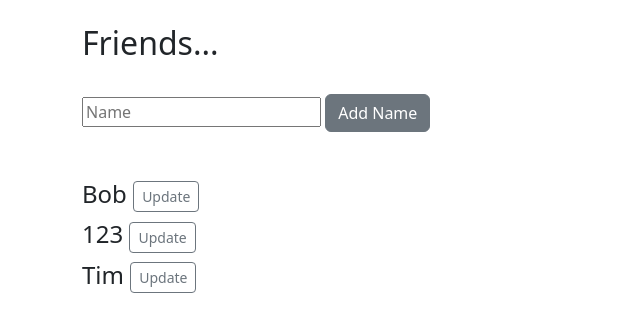
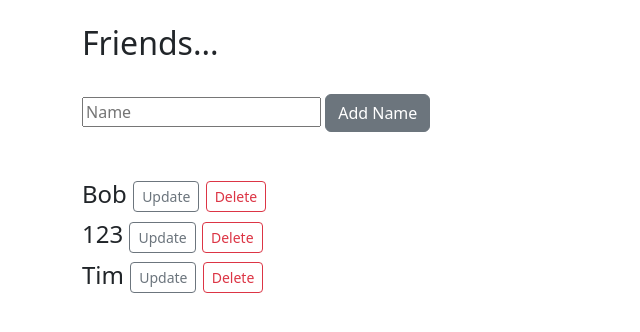
Before and after one commit to bdfd/Section3.5-Python_Flask_Boiler_Template, a Flask app: page /friends in a window 1280 px wide. Shown: the part 56-388 px from the top of the page, without its empty margins (0-640 px from the left). Run offline with Flask 2, Linux system fonts and the light colour scheme; data comes from the database, SQL or seed files in the repository; both versions use the stored data as it was after the commit.

Commit message:
update delete function with database

```diff
--- a/app.py
+++ b/app.py
@@ -2,7 +2,7 @@
 Date         : 2022-08-02 15:04:56
 Author       : BDFD,bdfd2005@gmail.com
 Github       : https://github.com/bdfd
-LastEditTime : 2022-08-18 16:25:04
+LastEditTime : 2022-08-18 16:36:49
 LastEditors  : BDFD
 Description  :
 FilePath     : \app.py
@@ -76,6 +76,16 @@ def update(id):
   else:
     return render_template('updatefriends.html',friend_to_update=friend_to_update)
 
+@app.route('/delete/<int:id>')
+def delete(id):
+    friend_to_delete = Friends.query.get_or_404(id)
+    try:
+      db.session.delete(friend_to_delete)
+      db.session.commit()
+      return redirect('/friends')
+    except:
+      return "There was a problem deleting that friend"
+
 @app.route('/subscribe')
 def subscribe():
   return render_template('subscribe.html')
--- a/templates/friends.html
+++ b/templates/friends.html
@@ -2,7 +2,7 @@
  * @Date         : 2022-08-02 16:42:49
  * @Author       : BDFD,bdfd2005@gmail.com
  * @Github       : https://github.com/bdfd
- * @LastEditTime : 2022-08-18 16:23:19
+ * @LastEditTime : 2022-08-18 16:37:02
  * @LastEditors  : BDFD
  * @Description  :
  * @FilePath     : \templates\friends.html
@@ -20,8 +20,11 @@
   <br><br>
   {% for friend in friends %}
   <h4>
-    {{friend.name}} <a href="/update/{{friend.id}}"
+    {{friend.name}}
+    <a href="/update/{{friend.id}}"
       class="btn btn-outline-secondary btn-sm">Update</a>
+    <a href="/delete/{{friend.id}}"
+      class="btn btn-outline-danger btn-sm">Delete</a>
   </h4>
   {% endfor %}
 </div>
```
Also changed, not shown: friends.db, 1 other file.
